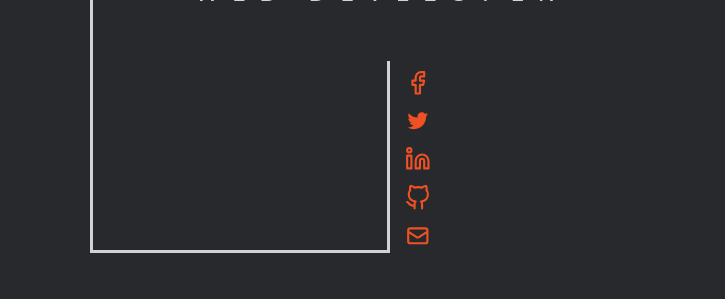
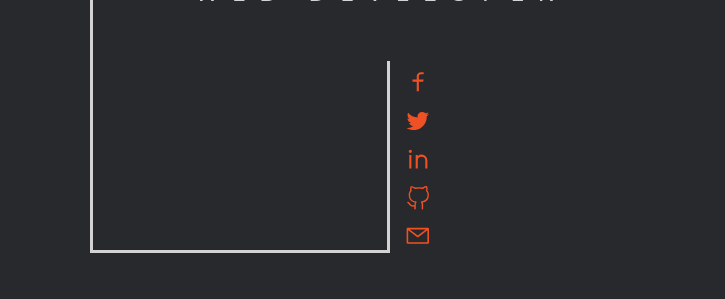
Before and after one commit to TanvirMahin24/portfolio-minimal, a React (Create React App) app: page / in a window 1280 px wide. Shown: the part 367-666 px from the top of the page, without its empty margins (0-725 px from the left). Built offline with nearby package versions, Linux system fonts and the light colour scheme.

Commit message:
social urls add

```diff
--- a/src/Components/Hero/SocialIcons/SocialIcons.js
+++ b/src/Components/Hero/SocialIcons/SocialIcons.js
@@ -1,26 +1,26 @@
 import React from "react";
-import { FiFacebook, FiGithub, FiLinkedin } from "react-icons/fi";
-import { AiOutlineTwitter } from "react-icons/ai";
-import { HiOutlineMail } from "react-icons/hi";
+import { VscGithubAlt, VscMail, VscTwitter } from "react-icons/vsc";
+import { RiFacebookLine, RiLinkedinLine } from "react-icons/ri";
+import data from "../../../stub/SocialLinks/data";
 import styles from "./SocialIcons.module.css";
 
 const SocialIcons = () => {
   return (
     <div className={styles.socialIcons}>
-      <a href="#!">
-        <FiFacebook />
+      <a href={data.facebook}>
+        <RiFacebookLine />
       </a>
-      <a href="#!">
-        <AiOutlineTwitter />
+      <a href={data.twitter}>
+        <VscTwitter />
       </a>
-      <a href="#!">
-        <FiLinkedin />
+      <a href={data.linkedin}>
+        <RiLinkedinLine />
       </a>
-      <a href="#!">
-        <FiGithub />
+      <a href={data.github}>
+        <VscGithubAlt />
       </a>
-      <a href="#!">
-        <HiOutlineMail />
+      <a href={data.email}>
+        <VscMail />
       </a>
     </div>
   );
--- /dev/null
+++ b/src/stub/SocialLinks/data.js
@@ -0,0 +1,9 @@
+const data = {
+  facebook: "https://facebook.com/tanvir.mahin.1",
+  twitter: "https://twitter.com/TanvirMahin24",
+  linkedin: "https://www.linkedin.com/in/tanvirmahin24/",
+  email: "tanvirmahin24@gmail.com",
+  github: "https://github.com/TanvirMahin24",
+};
+
+export default data;
```
